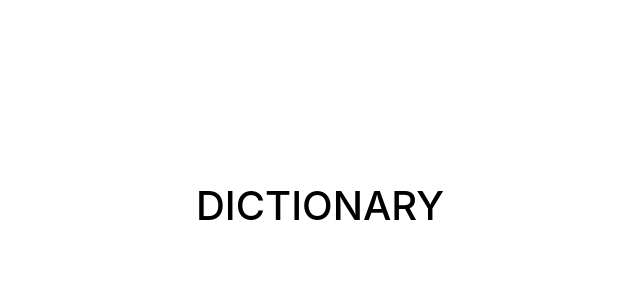
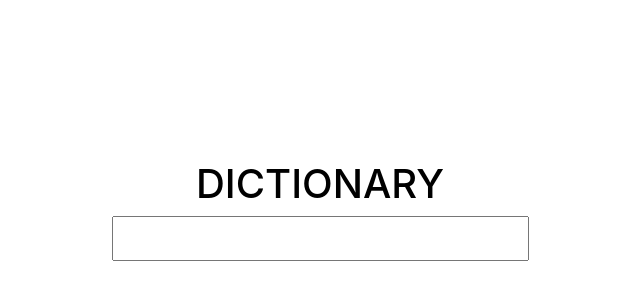
Before and after one commit to kcanaan/dictionary-project, a React (Create React App) app: page / in a window 1280 px wide. Shown: the part 190-490 px from the top of the page, without its empty margins (320-960 px from the left). Built offline with nearby package versions, Linux system fonts and the light colour scheme.

Commit message:
added search form

```diff
--- a/src/App.js
+++ b/src/App.js
@@ -1,10 +1,12 @@
 import "./App.css";
+import Dictionary from "./Dictionary";
 
 function App() {
   return (
     <div className="App">
       <header className="App-header">
         <h1>DICTIONARY</h1>
+        <Dictionary />
       </header>
     </div>
   );
--- /dev/null
+++ b/src/Dictionary.js
@@ -0,0 +1,19 @@
+import React, { useState } from "react";
+
+export default function Dictionary() {
+  let [keyword, setKeyword] = useState("");
+  function search(event) {
+    event.preventDefault();
+    alert(`Searching for ${keyword}...`);
+  }
+  function handleKeywordChange(event) {
+    setKeyword(event.target.value);
+  }
+  return (
+    <div className="Dictionary">
+      <form onSubmit={search}>
+        <input type="search" onChange={handleKeywordChange} />
+      </form>
+    </div>
+  );
+}
```
